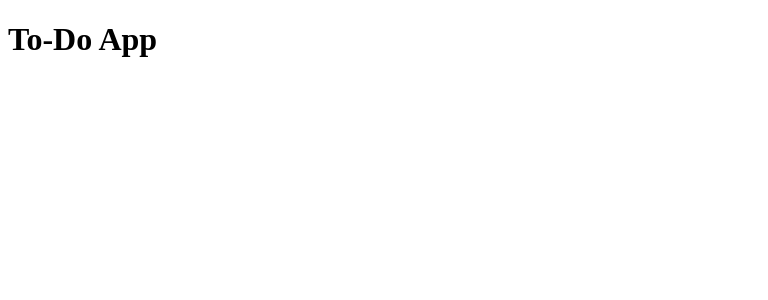
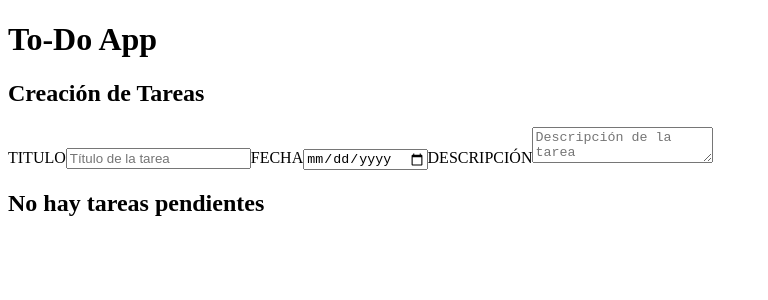
Before and after one commit to Ldbelop/To-DoApp, a React (Vite) app: page / in a window 1280 px wide. Shown: the top 300 px of the page, without its empty margins (0-768 px from the left). Built offline with nearby package versions, Linux system fonts and the light colour scheme.

Commit message:
Creada la maquetación básica de la aplicación

```diff
--- a/src/App.jsx
+++ b/src/App.jsx
@@ -1,9 +1,13 @@
 import { useState } from 'react'
 import React from 'react'
+import { TaskCreator } from './TaskCreator'
+import { PendingTask } from './PendingTask'
 
 function App() {
   return <>
     <h1>To-Do App</h1>
+    <TaskCreator />
+    <PendingTask />
   </>
 }
 
--- /dev/null
+++ b/src/PendingTask.jsx
@@ -0,0 +1,9 @@
+import React from "react";
+
+export function PendingTask(){
+    return(
+        <div>
+            <h2>No hay tareas pendientes</h2>
+        </div>
+    )
+}
--- /dev/null
+++ b/src/TaskCreator.jsx
@@ -0,0 +1,9 @@
+import React from "react";
+import { TaskForm } from "./TaskForm";
+
+export function TaskCreator(){
+    return <>
+        <h2>Creación de Tareas</h2>
+        <TaskForm />
+    </>
+}
--- /dev/null
+++ b/src/TaskForm.jsx
@@ -0,0 +1,12 @@
+import React from "react";
+import { TaskInput } from "./TaskInput";
+
+export function TaskForm({ onSubmitHandler }){
+    return (
+        <form onSubmit={onSubmitHandler}>
+            <TaskInput taskTitle="TITULO" taskType="text" taskPlaceHolder="Título de la tarea"/>
+            <TaskInput taskTitle="FECHA" taskType="date"/>
+            <TaskInput taskTitle="DESCRIPCIÓN" taskType="textarea" taskPlaceHolder="Descripción de la tarea"/>
+        </form>
+    )
+}
--- /dev/null
+++ b/src/TaskInput.jsx
@@ -0,0 +1,21 @@
+import React from "react";
+
+export function TaskInput({ taskTitle, taskType, taskPlaceHolder }){
+    if(taskType == "textarea"){
+        return(
+            <label>
+                { taskTitle }
+                <textarea placeholder={ taskPlaceHolder }/>
+            </label>
+        )
+    }
+
+    else{
+        return (
+            <label >
+                { taskTitle }
+                <input type={ taskType } placeholder={ taskPlaceHolder }/>
+            </label>
+        )
+    }
+}
--- a/vite.config.js
+++ b/vite.config.js
@@ -3,5 +3,10 @@ import react from '@vitejs/plugin-react'
 
 // https://vitejs.dev/config/
 export default defineConfig({
-  plugins: [react()]
+  plugins: [react()],
+  server:{
+    watch:{
+      usePolling: true
+    }
+  }
 })
```
